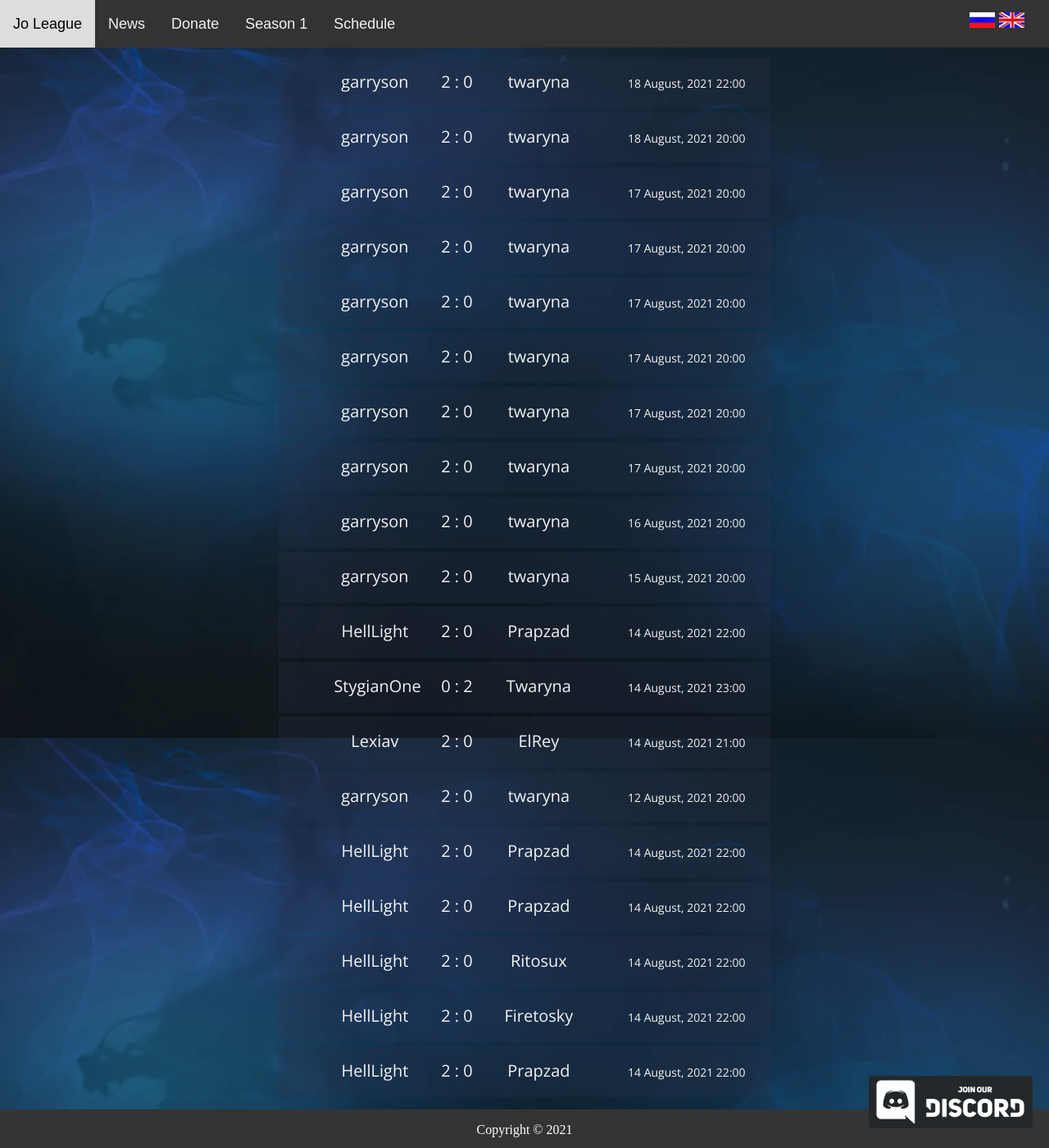
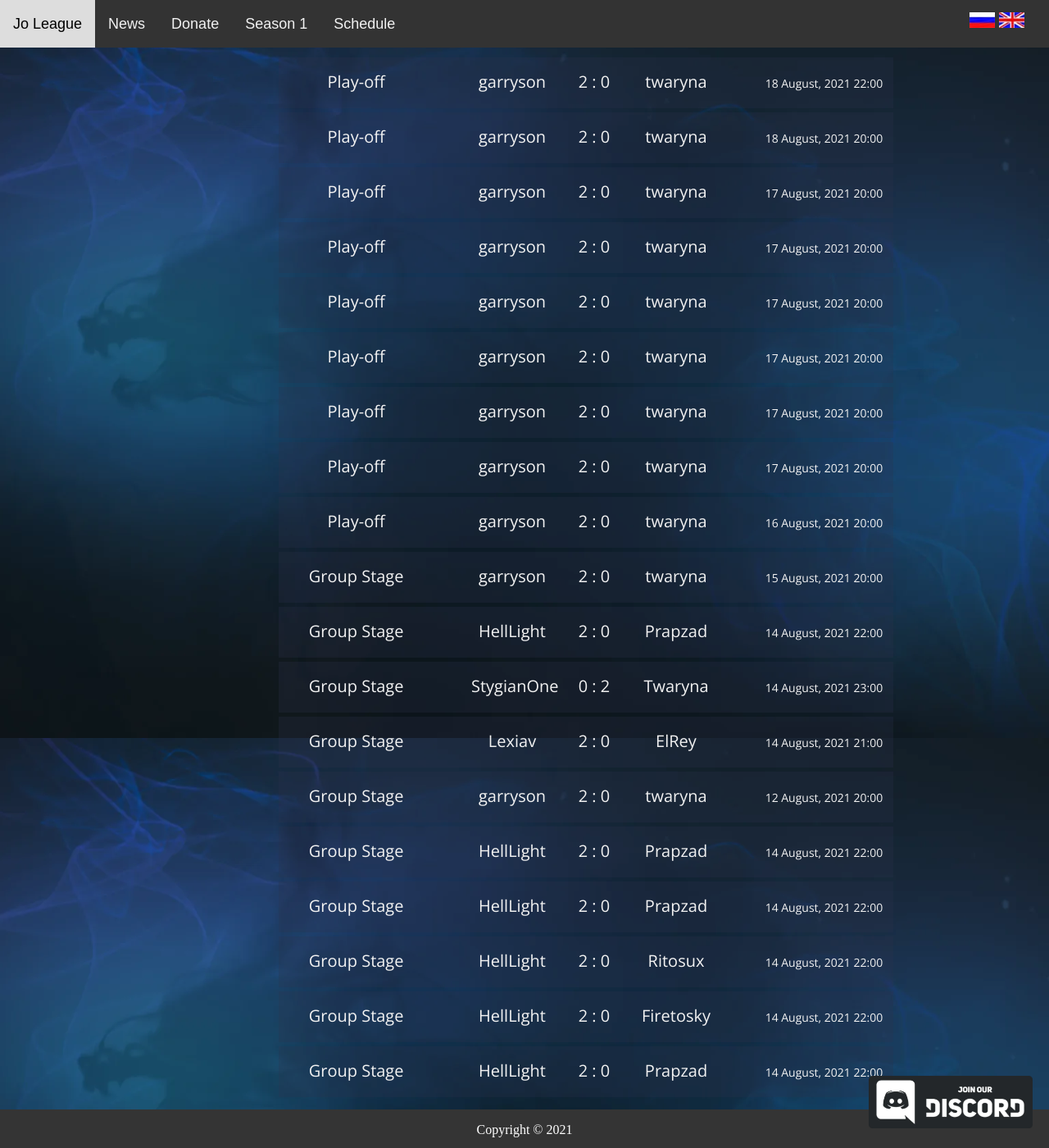
Before and after one commit to JoGlobalLeague/site, a Jekyll site: the page built from en/schedule.html, in a window 1280 px wide and 1400 px high. Shown: the whole window at 82% size. Built offline with Jekyll 4.4.1, drawn with Linux system fonts in a browser that asks for light colours.

Commit message:
Добавил тип стадии в таблицу

```diff
--- a/_data/lang.yml
+++ b/_data/lang.yml
@@ -6,6 +6,8 @@
 
   dateformat: "%d.%m.%Y"
   str:
+    playoff: "Плей-офф"
+    groupstage: "Группа"
     footer: "Авторские права © 2021 Все права защищены"
 
   mainmenu:
@@ -20,6 +22,7 @@
   - text: Расписание игр
     link: schedule.html
 
+
 - id: en
   code: en-us
   fullname: English
@@ -28,6 +31,8 @@
 
   dateformat: "%Y-%m-%d"
   str:
+    playoff: "Play-off"
+    groupstage: "Group Stage"
     footer: "Copyright © 2021"
   mainmenu:
   - text: Jo League
--- a/_includes/sass/main.scss
+++ b/_includes/sass/main.scss
@@ -227,10 +227,17 @@ footer > div {
 .match {
   background: rgba(44, 50, 75, 0.25);
   margin-bottom: 5px;
-  display: block;
-  width: 600px;
+  display: inline-block;
+  width: 750px;
   line-height: 60px;
     justify-content: space-between;
+}
+
+.match-type {
+  width: 180px;
+  text-align: center;
+  display: block;
+  display: inline-block;
 }
 
 .time {
--- a/en/schedule.html
+++ b/en/schedule.html
@@ -4,9 +4,11 @@ title: Schedule
 curlang: en
 linkadd: ../
 ---
+{% include lang.html %}
 <div class="matchesschedule">
 	{% for item in site.data.matches %}
 	<div class="match">
+		<div class="match-type">{{ landat.str[item.type]  }}</div>
 		<div class="time-spacer"></div>
 		<div class="match-inner">
 			<div class="team1">{{ item.team1 }}</div>
--- a/schedule.html
+++ b/schedule.html
@@ -3,10 +3,12 @@ layout: backgrounded
 title: Расписание игр
 curlang: ru
 ---
+{% include lang.html %}
 <div class="matchesschedule">
 	{% assign matches = site.data.matches | sort: 'time' | reverse %}
 	{% for item in matches %}
 	<div class="match">
+		<div class="match-type">{{ landat.str[item.type]  }}</div>
 		<div class="time-spacer"></div>
 		<div class="match-inner">
 			<div class="team1">{{ item.team1 }}</div>
```
Also changed, not shown: _data/matches.yml (+19 -0 lines).
